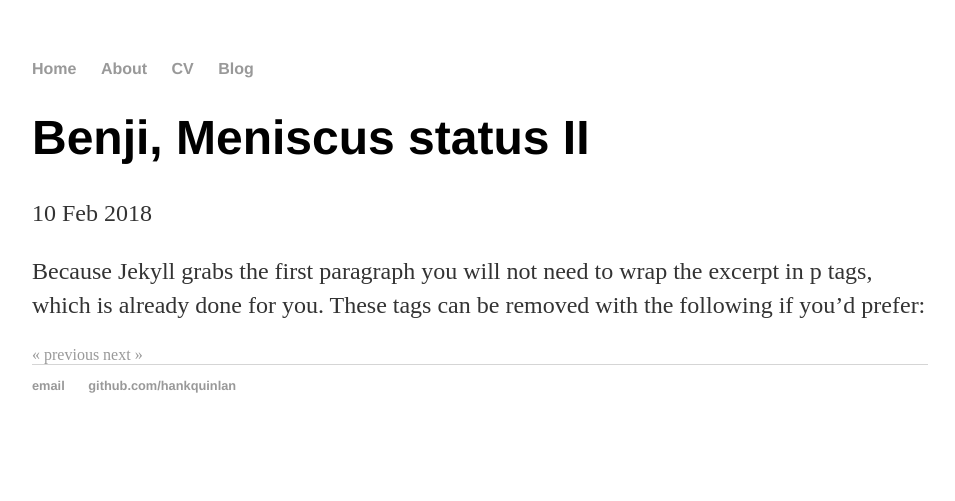
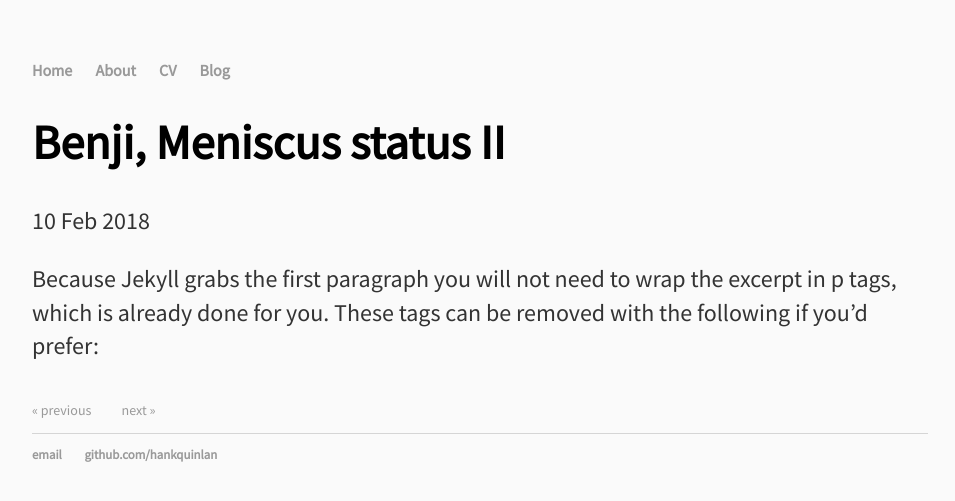
Before and after one commit to benjinyc/benjinyc.github.io, a Jekyll site: the page built from _posts/2018-02-10-benji-meniscus-status_II.md, in a window 1280 px wide. Shown: the top 501 px of the page, without its empty margins (160-1115 px from the left). Built offline with Jekyll 4.4.1, drawn with Linux system fonts in a browser that asks for light colours; comment, search, counter and statistics services are not loaded.

Commit message:
updated blog css files
Signed-off-by: ben kim <benkim@bens-MacBook-Pro.local>

```diff
--- /dev/null
+++ b/_includes/fonts.html
@@ -0,0 +1 @@
+<link href="https://fonts.googleapis.com/css?family=Source+Sans+Pro" rel="stylesheet">
--- a/_layouts/default.html
+++ b/_layouts/default.html
@@ -4,6 +4,7 @@
 			<title>{{ page.title }}</title>
 			<!-- link to main stylesheet -->
 			<link rel="stylesheet" type="text/css" href="/css/main.css">
+         {% include fonts.html %}
 		</head>
 		<body>
 			<nav>
--- a/_layouts/resume.html
+++ b/_layouts/resume.html
@@ -4,6 +4,7 @@
 			<title>{{ page.title }}</title>
 			<!-- link to main stylesheet -->
 			<link rel="stylesheet" type="text/css" href="/css/main.css">
+            {% include fonts.html %}
 		</head>
 		<body>
 			<nav>
--- a/css/main.css
+++ b/css/main.css
@@ -1,9 +1,12 @@
 body {
     margin: 60px auto;
     width: 70%;
+    background: #fafafa;
+    font-family: 'Source Sans Pro', 'Helvetica', 'Arial', 'Sans-Serif';
+
 }
 nav ul, footer ul {
-    font-family:'Helvetica', 'Arial', 'Sans-Serif';
+    font-family:'Source Sans Pro', 'Helvetica', 'Arial', 'Sans-Serif';
     padding: 0px;
     list-style: none;
     font-weight: bold;
@@ -21,7 +24,7 @@ a:hover {
 }
 h1 {
     font-size: 3em;
-    font-family:'Helvetica', 'Arial', 'Sans-Serif';
+    font-family: 'Source Sans Pro','Helvetica', 'Arial', 'Sans-Serif';
 }
 p {
     font-size: 1.5em;
@@ -44,3 +47,21 @@ ul.posts {
 ul.posts li {
     list-style: none;
 }
+
+.PageNavigation {
+  font-size: 14px;
+  display: block;
+  width: auto;
+  overflow: hidden;
+}
+
+.PageNavigation a {
+  display: block;
+  width: 10%;
+  float: left;
+  margin: 1em 0;
+}
+
+.PageNavigation .next {
+  text-align: left;
+}
```
